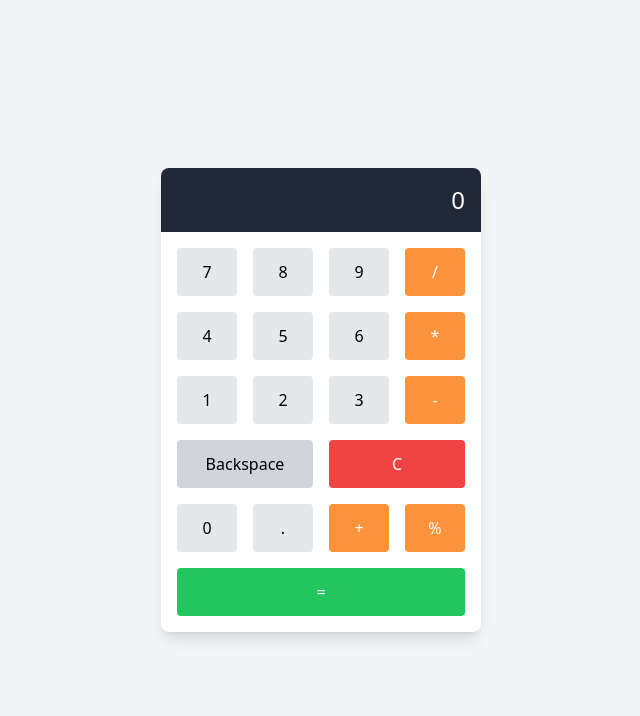
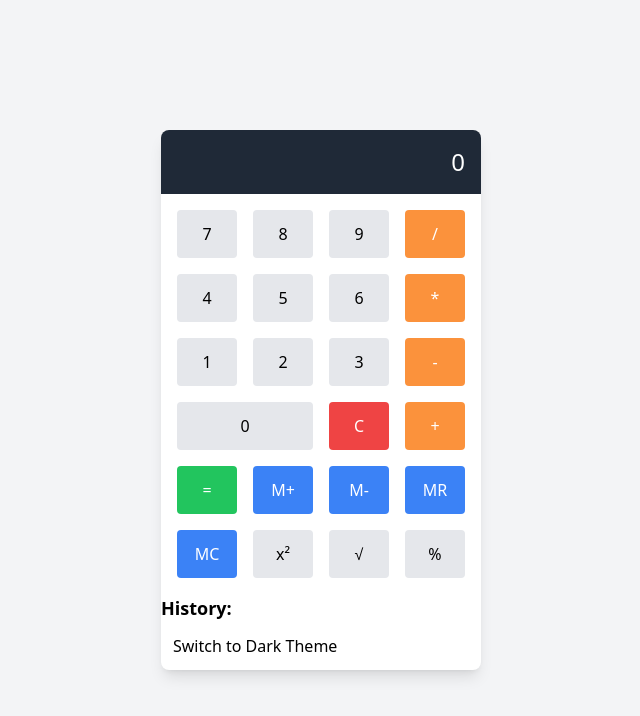
Before and after one commit to MuhammadSajid368/simple_react_calculator, a React (Create React App) app: page / in a window 1280 px wide. Shown: the top 716 px of the page, without its empty margins (319-959 px from the left). Built offline with nearby package versions, Linux system fonts and the light colour scheme.

Commit message:
change in commit

```diff
--- a/src/App.js
+++ b/src/App.js
@@ -1,35 +1,88 @@
+import { useReducer, useEffect, useState } from 'react';
 
-import { useState } from 'react';
+const initialState = {
+  input: '',
+  result: null,
+  memory: 0,
+  history: [],
+};
+
+function reducer(state, action) {
+  switch (action.type) {
+    case 'ADD_INPUT':
+      return { ...state, input: state.input + action.payload };
+    case 'EVALUATE':
+      try {
+        const newResult = eval(state.input);
+        return {
+          input: '',
+          result: newResult,
+          history: [...state.history, { expression: state.input, result: newResult }],
+        };
+      } catch (error) {
+        return { ...state, result: 'Error' };
+      }
+    case 'CLEAR':
+      return initialState;
+    case 'BACKSPACE':
+      return { ...state, input: state.input.slice(0, -1) };
+    case 'MEMORY_ADD':
+      return { ...state, memory: state.memory + state.result };
+    case 'MEMORY_SUBTRACT':
+      return { ...state, memory: state.memory - state.result };
+    case 'MEMORY_RECALL':
+      return { ...state, input: state.memory.toString() };
+    case 'MEMORY_CLEAR':
+      return { ...state, memory: 0 };
+    case 'SQUARE':
+      return { ...state, result: Math.pow(state.result, 2) };
+    case 'SQUARE_ROOT':
+      return { ...state, result: Math.sqrt(state.result) };
+    case 'PERCENTAGE':
+      return { ...state, result: state.result / 100 };
+    default:
+      return state;
+  }
+}
 
 function App() {
-  const [input, setInput] = useState('');
-  const [result, setResult] = useState(null);
+  const [state, dispatch] = useReducer(reducer, initialState);
+  const [theme, setTheme] = useState('light');
 
   const handleButtonClick = (value) => {
     if (value === '=') {
-      try {
-        setResult(eval(input));
-      } catch (error) {
-        setResult('Error');
-      }
-      setInput('');
+      dispatch({ type: 'EVALUATE' });
     } else if (value === 'C') {
-      setInput('');
-      setResult(null);
+      dispatch({ type: 'CLEAR' });
     } else if (value === '⌫') {
-      setInput((prev) => prev.slice(0, -1));
+      dispatch({ type: 'BACKSPACE' });
     } else {
-      setInput((prev) => prev + value);
+      dispatch({ type: 'ADD_INPUT', payload: value });
     }
   };
 
+  useEffect(() => {
+    const handleKeyPress = (event) => {
+      const value = event.key;
+      if (!isNaN(value) || ['+', '-', '*', '/', '=', 'C', 'Backspace'].includes(value)) {
+        handleButtonClick(value === 'Backspace' ? '⌫' : value);
+      }
+    };
+
+    window.addEventListener('keydown', handleKeyPress);
+    return () => {
+      window.removeEventListener('keydown', handleKeyPress);
+    };
+  }, []);
+
   return (
-    <div className="flex items-center justify-center min-h-screen bg-gray-100">
-      <div className="bg-white shadow-lg rounded-lg overflow-hidden w-80">
+    <div className={`flex items-center justify-center min-h-screen ${theme === 'light' ? 'bg-gray-100' : 'bg-gray-900'}`}>
+      <div className={`bg-white shadow-lg rounded-lg overflow-hidden w-80 ${theme === 'dark' ? 'bg-gray-800' : 'bg-white'}`}>
         <div className="p-4 bg-gray-800">
-          <h1 className="text-white text-2xl text-right" id="display">{input || result || '0'}</h1>
+          <h1 className="text-white text-2xl text-right">{state.input || state.result || '0'}</h1>
         </div>
         <div className="grid grid-cols-4 gap-4 p-4">
+          {/* Number buttons */}
           <button onClick={() => handleButtonClick('7')} className="bg-gray-200 p-3 rounded hover:bg-gray-300">7</button>
           <button onClick={() => handleButtonClick('8')} className="bg-gray-200 p-3 rounded hover:bg-gray-300">8</button>
           <button onClick={() => handleButtonClick('9')} className="bg-gray-200 p-3 rounded hover:bg-gray-300">9</button>
@@ -45,16 +98,32 @@ function App() {
           <button onClick={() => handleButtonClick('3')} className="bg-gray-200 p-3 rounded hover:bg-gray-300">3</button>
           <button onClick={() => handleButtonClick('-')} className="bg-orange-400 p-3 rounded hover:bg-orange-500 text-white">-</button>
 
-          <button onClick={() => handleButtonClick('⌫')} className="bg-gray-300 p-3 rounded hover:bg-gray-400 col-span-2 color-white ">Backspace</button>
-          <button onClick={() => handleButtonClick('C')} className="bg-red-500 p-3 rounded hover:bg-red-600 text-white col-span-2">C</button>
-          <button onClick={() => handleButtonClick('0')} className="bg-gray-200 p-3 rounded hover:bg-gray-300">0</button>
-          <button onClick={() => handleButtonClick('.')} className="bg-gray-200 p-3 rounded hover:bg-gray-300">.</button>
+          <button onClick={() => handleButtonClick('0')} className="bg-gray-200 p-3 rounded hover:bg-gray-300 col-span-2">0</button>
+          <button onClick={() => handleButtonClick('C')} className="bg-red-500 p-3 rounded hover:bg-red-600 text-white">C</button>
           <button onClick={() => handleButtonClick('+')} className="bg-orange-400 p-3 rounded hover:bg-orange-500 text-white">+</button>
+          <button onClick={() => handleButtonClick('=')} className="bg-green-500 p-3 rounded hover:bg-green-600 text-white">=</button>
 
-          <button onClick={() => handleButtonClick('%')} className="bg-orange-400 p-3 rounded hover:bg-orange-500 text-white">%</button>
+          {/* Memory and advanced function buttons */}
+          <button onClick={() => dispatch({ type: 'MEMORY_ADD' })} className="bg-blue-500 p-3 rounded text-white">M+</button>
+          <button onClick={() => dispatch({ type: 'MEMORY_SUBTRACT' })} className="bg-blue-500 p-3 rounded text-white">M-</button>
+          <button onClick={() => dispatch({ type: 'MEMORY_RECALL' })} className="bg-blue-500 p-3 rounded text-white">MR</button>
+          <button onClick={() => dispatch({ type: 'MEMORY_CLEAR' })} className="bg-blue-500 p-3 rounded text-white">MC</button>
 
-          <button onClick={() => handleButtonClick('=')} className="bg-green-500 p-3 rounded col-span-4 hover:bg-green-600 text-white">=</button>
+          <button onClick={() => dispatch({ type: 'SQUARE' })} className="bg-gray-200 p-3 rounded hover:bg-gray-300">x²</button>
+          <button onClick={() => dispatch({ type: 'SQUARE_ROOT' })} className="bg-gray-200 p-3 rounded hover:bg-gray-300">√</button>
+          <button onClick={() => dispatch({ type: 'PERCENTAGE' })} className="bg-gray-200 p-3 rounded hover:bg-gray-300">%</button>
         </div>
+        <div>
+          <h2 className="text-lg font-semibold">History:</h2>
+          <ul>
+            {state.history.map((entry, index) => (
+              <li key={index} className="text-gray-700">{`${entry.expression} = ${entry.result}`}</li>
+            ))}
+          </ul>
+        </div>
+        <button onClick={() => setTheme(theme === 'light' ? 'dark' : 'light')} className="p-3 rounded">
+          {theme === 'light' ? 'Switch to Dark Theme' : 'Switch to Light Theme'}
+        </button>
       </div>
     </div>
   );
```
